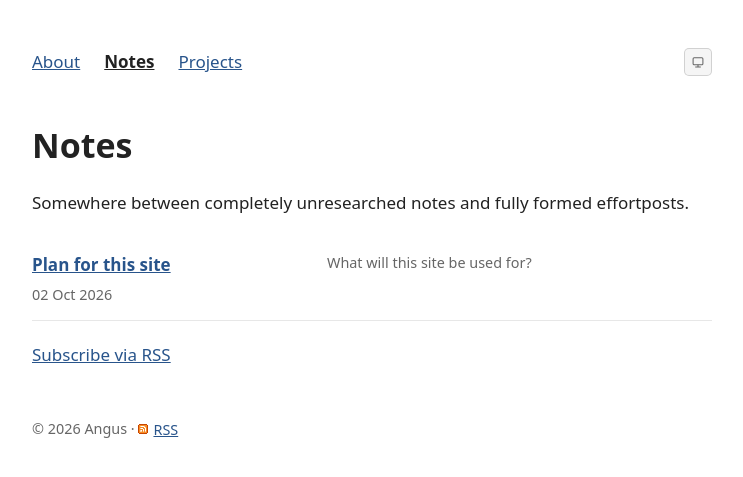
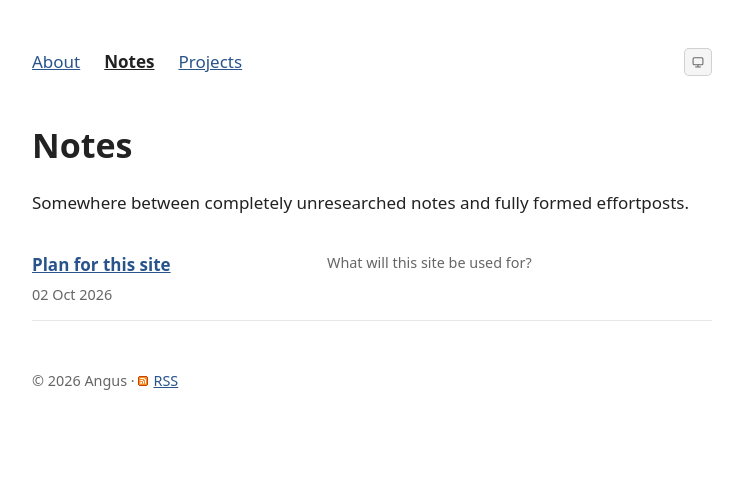
Before and after one commit to anguswww/anguswww.github.io, a Jekyll site: the page built from notes.html, in a window 1280 px wide. Shown: the top 477 px of the page, without its empty margins (268-1011 px from the left). Built offline with Jekyll 4.4.1, drawn with Linux system fonts in a browser that asks for light colours.

Commit message:
Remove duplicate RSS subscription link from Notes

```diff
--- a/notes.html
+++ b/notes.html
@@ -8,4 +8,3 @@ description: Somewhere between completely unresearched notes and fully formed ef
 <p>Somewhere between completely unresearched notes and fully formed effortposts.</p>
 <ul class="note-list" role="list">{% for note in site.posts %}{% include note-row.html %}{% endfor %}</ul>
 {% if site.posts.size == 0 %}<p>Coming soon…</p>{% endif %}
-<p><a href="{{ '/feed.xml' | relative_url }}">Subscribe via RSS</a></p>
```
